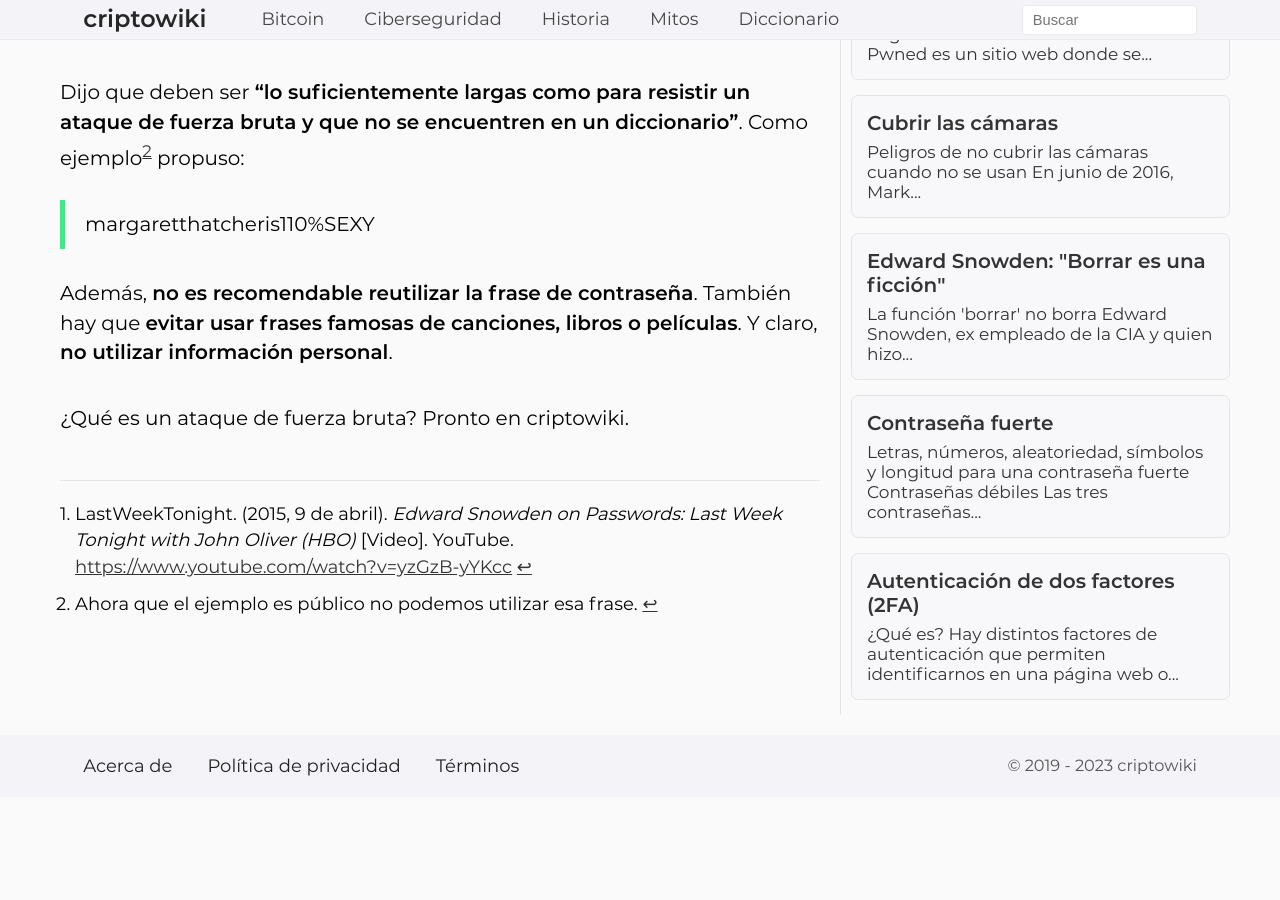
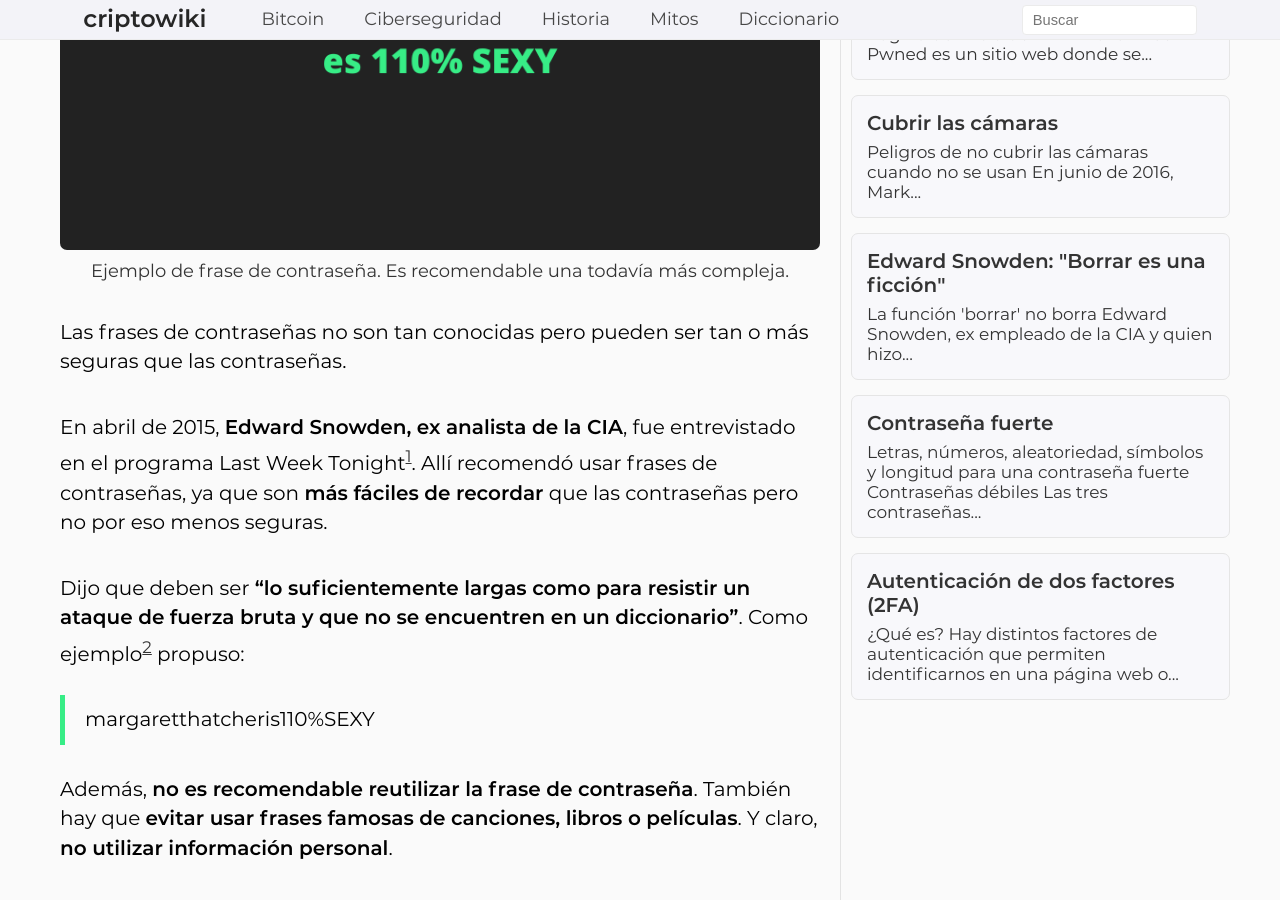
Before and after one commit to criptowiki/criptowiki, a Jekyll site: the page built from collections/_posts/cybersecurity/2020-05-25-4-passphrase.md, in a window 1280 px wide and 900 px high, scrolled down 361 px. Built offline with Jekyll 4.4.1, drawn with Linux system fonts in a browser that asks for light colours; before the commit the page ends 1158 px from its top, so only the background shows below that.

Commit message:
update Passphrase post *add image and alt

```diff
--- a/collections/_posts/cybersecurity/2020-05-25-4-passphrase.md
+++ b/collections/_posts/cybersecurity/2020-05-25-4-passphrase.md
@@ -4,6 +4,8 @@
 image: cybersecurity/es/frase-de-contrasena.png
 updated: 10/08/2023
 ---
+
+{% include image.html url="cybersecurity/es/frase-de-contrasena.png" alt="Ejemplo de frase de contraseña. Es recomendable una todavía más compleja." %}
 
 Las frases de contraseñas no son tan conocidas pero pueden ser tan o más seguras que las contraseñas.
 
```
Also changed, not shown: assets/img/cybersecurity/es/frase-de-contrasena.png (added).
